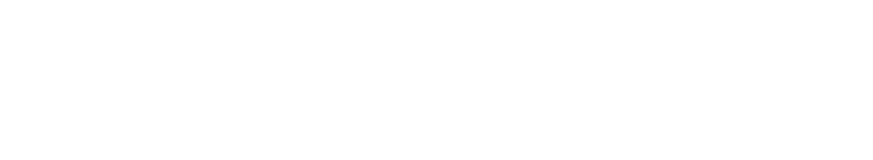
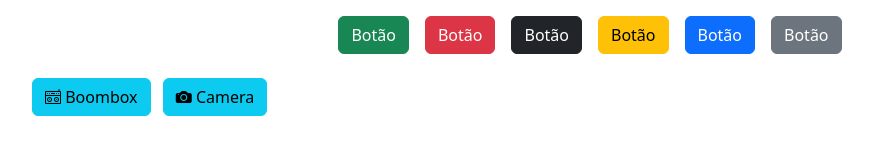
Before and after one commit to StefanyLino/Bootstrap_Intro, a plain HTML site: page ex3_botoes/ex3.html in a window 1280 px wide. Shown: the whole page, without its empty margins (50-923 px from the left). Drawn offline with nearby package versions, Linux system fonts and the light colour scheme.

Commit message:
Exercício 3

```diff
--- a/ex3_botoes/ex3.html
+++ b/ex3_botoes/ex3.html
@@ -14,8 +14,23 @@
 </head>
 <body>
 
+    <div class="container d-flex justify-content-center mt-3">
+        <button class="btn btn-success">Botão</button>
+        <button class="btn btn-danger ms-3">Botão</button>
+        <button class="btn btn-dark ms-3">Botão</button>
+        <button class="btn btn-warning ms-3">Botão</button>
+        <button class="btn btn-primary ms-3">Botão</button>
+        <button class="btn btn-secondary ms-3">Botão</button>
+    </div>
 
-    <!-- 1ª Digitação (Aqui) -->
+    <div class="container">
+        <button class="btn btn-info mt-4">
+            <i class="bi bi-boombox"></i> Boombox
+        </button>
+        <button class="btn btn-info mt-4 ms-2">
+            <i class="bi bi-camera-fill"></i> Camera
+        </button>
+    </div>
 
 
     <script src="https://cdn.jsdelivr.net/npm/bootstrap@5.3.0/dist/js/bootstrap.bundle.min.js"></script>
```
